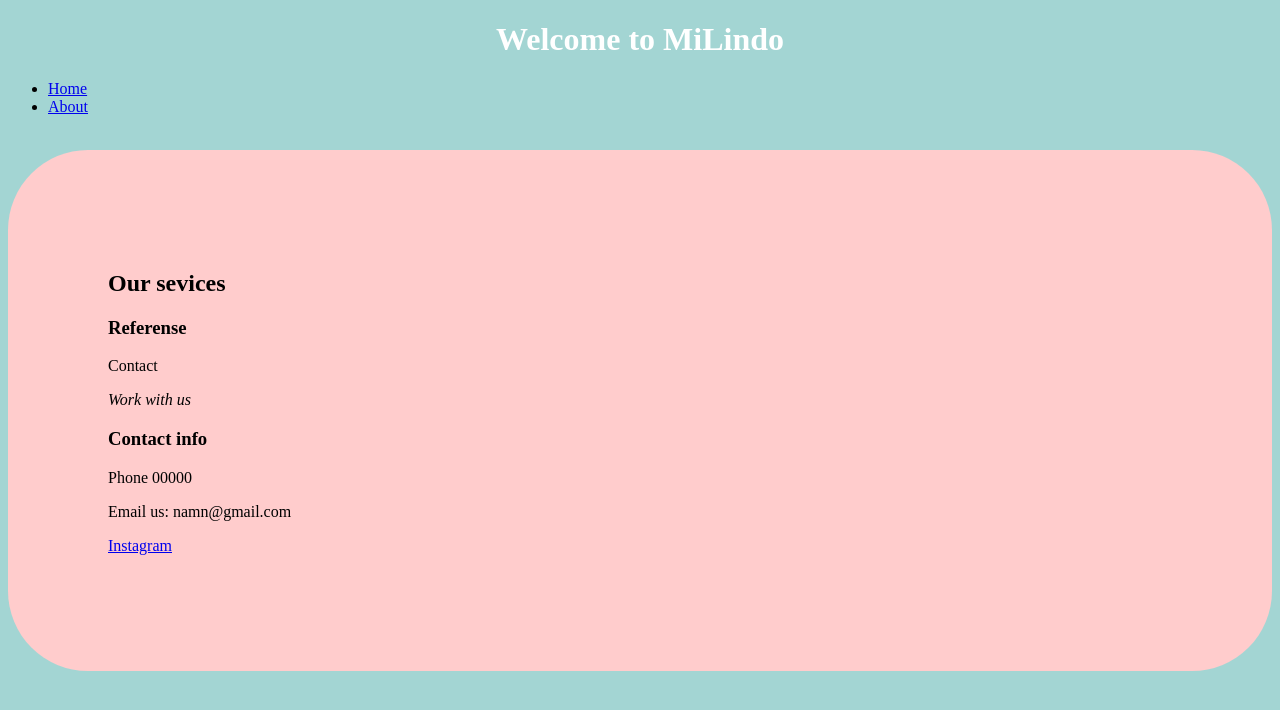
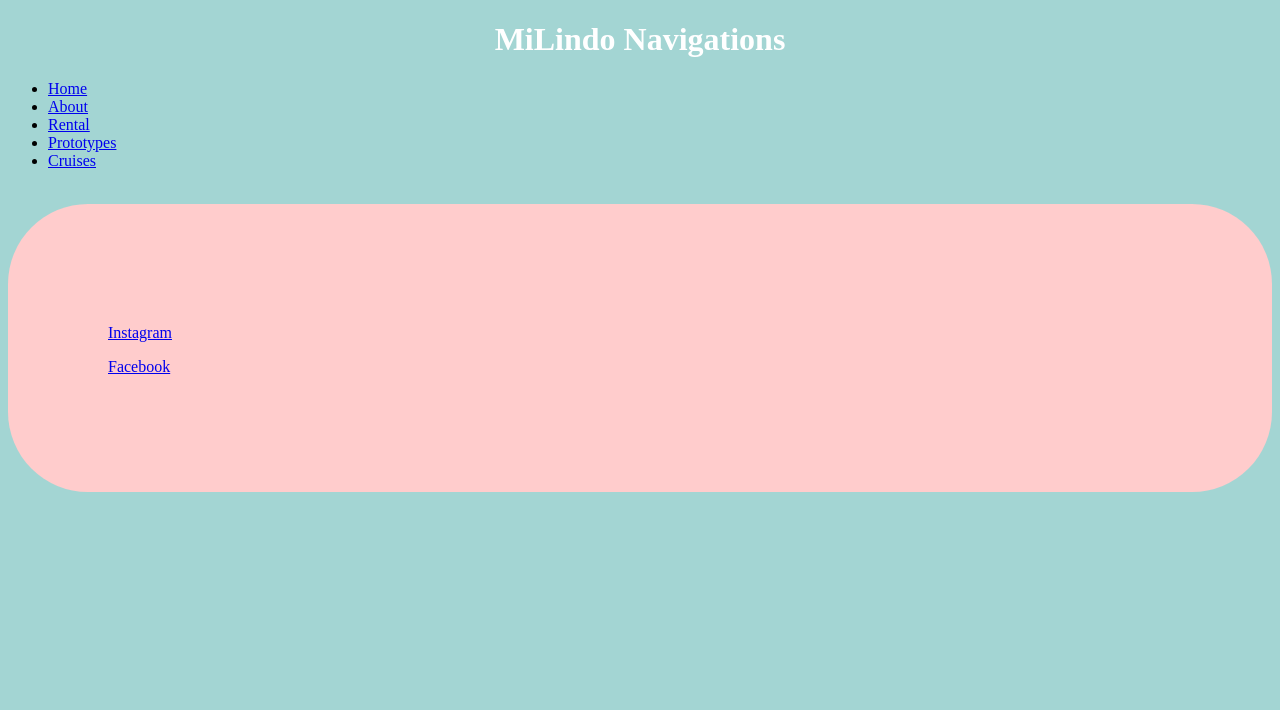
Before and after one commit to MiriamSal/MiriamSal.github.io, a plain HTML site: page index.html in a window 1280 px wide. Drawn offline with Linux system fonts and the light colour scheme.

Commit message:
Created pages

```diff
--- a/index.html
+++ b/index.html
@@ -9,26 +9,24 @@
 </head>
 
 <body>
-    <h1>Welcome to MiLindo</h1>
+    <h1>MiLindo Navigations</h1>
     <nav>
         <ul>
             <li><a href="index.html"> Home </li></a>
             <li><a href="About.html"> About </li></a>
+            <li><a href="About.html"> Rental </li></a>
+            <li><a href="About.html"> Prototypes </li></a>
+            <li><a href="About.html"> Cruises </li></a>
         </ul>
     </nav>
 
     <img src=""/>
     <div class="about-me">
-        <h2>Our sevices</h2>
-        <h3>Referense</h3>
-        <p>Contact
-        <p><i>Work with us</i></p>
-        <h3>Contact info</h3>
-        <p>Phone 00000</p>
-        <p>Email us: namn@gmail.com</p>
-
+        <h2></h2>
+        <h2></h2>
 
     <p> <a href="www.link-to-instagram.com">Instagram</a></p>
+    <p> <a href="www.link-to-facebook.com">Facebook</a></p>
 </body>
 
 </html>
```
Also changed, not shown: About.html (+3 -3 lines), 1 other file.
